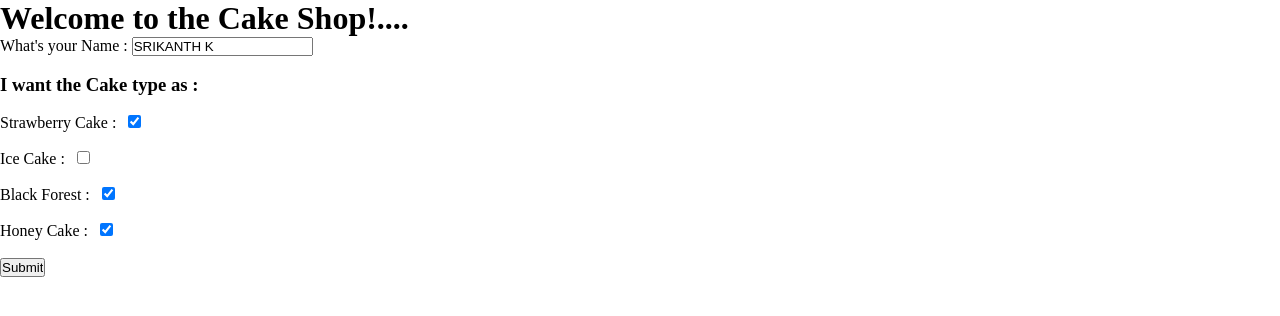
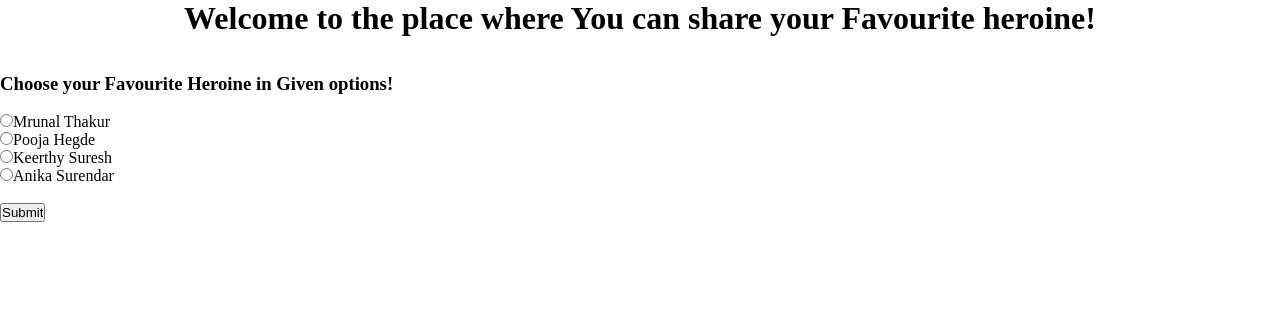
Before and after one commit to SRIKANTH-0001/react-vite, a React (Vite) app: page / in a window 1280 px wide. Shown: the top 316 px of the page. Built offline with nearby package versions, Linux system fonts and the light colour scheme.

Commit message:
Handling the inputs with radio button in ReactJs

```diff
--- a/src/App.jsx
+++ b/src/App.jsx
@@ -1,72 +1,52 @@
-import { useState } from "react"
+import { useState } from "react";
 
-function CheckBox(){
-
-    const [data,setData]=useState({
-        fullName:"SRIKANTH K",
-        Strawberry:true,
-        Ice:false,
-        BForest:true,
-        Honey:true
-
-    });
+function RadioBTN(){
+    const [ans,setAns]=useState('Mrunal');
 
     const handleChange=(e)=>{
-        const target=e.target;
-        const value=target.type==="checkbox"?target.checked:target.value;
-        const name=target.name;
-
-        setData(prev=>({...prev,[name]:value}));
+        setAns(e.target.value)
     }
 
-const handleSubmit = () => {
-    const selectedCakes = [];
-
-    if (data.Strawberry) selectedCakes.push("Strawberry Cake");
-    if (data.Ice) selectedCakes.push("Ice Cake");
-    if (data.BForest) selectedCakes.push("Black Forest Cake");
-    if (data.Honey) selectedCakes.push("Honey Cake");
-
-    let type = "";
-    if (selectedCakes.length === 1) {
-        type = selectedCakes[0];
-    } else if (selectedCakes.length > 1) {
-        const last = selectedCakes.pop();
-        type = selectedCakes.join(", ") + " and " + last;
+    const handleSubmit=(e)=>{
+        e.preventDefault();
+        alert(`You have selected Heroine as ${ans}`)
     }
-
-    alert(`The Person ${data.fullName} is needed following type of Cakes!...\n ${type}`);
-};
-
 
     return(
         <>
-            <h1>Welcome to the Cake Shop!....</h1>
+            <h1 style={{textAlign:"center"}}>Welcome to the place where
+                You can share your Favourite heroine!</h1>
+            <br /><br />
+
+            <h3 >Choose your Favourite Heroine in Given options!</h3>
+            <br />
+
             <form onSubmit={handleSubmit}>
-                <label>What's your Name : </label>
-                <input type="text" maxLength={15} name="fullName" value={data.fullName} onChange={handleChange}/>
-                <br /><br />
-
-                <h3 >I want the Cake type as : &ensp;</h3>
+                <label>
+                <input type="radio" name="heroine" value="Mrunal Thakur" checked={ans==="Mrunal Thakur"} onChange={handleChange}/>
+                Mrunal Thakur
+                </label>
                 <br />
 
-                <label >Strawberry Cake : &ensp;</label>
-                <input type="checkbox" name="Strawberry" checked={data.Strawberry} onChange={handleChange}/>
-                <br /><br />
 
-                <label >Ice Cake : &ensp;</label>
-                <input type="checkbox"  name="Ice" checked={data.Ice} onChange={handleChange}/>
-                <br /><br />
+                <label>
+                    <input type="radio" name="heroine" value="Pooja Hegde" checked={ans==="Pooja Hegde"} onChange={handleChange}/>
+                    Pooja Hegde
+                </label>
+                <br />
 
-                <label >Black Forest : &ensp;</label>
-                <input type="checkbox"  name="BForest" checked={data.BForest} onChange={handleChange}/>
-                <br /><br />
+                <label>
+                    <input type="radio" name="heroine" value="Keerthy Suresh" checked={ans==="Keerthy Suresh"} onChange={handleChange}/>
+                    Keerthy Suresh
+                </label>
+                <br />
 
-                <label >Honey Cake : &ensp;</label>
-                <input type="checkbox"  name="Honey" checked={data.Honey} onChange={handleChange}/>
-                <br /><br />
+                <label>
+                    <input type="radio" name="heroine" value="Anika Surendar" checked={ans==="Anika Surendar"} onChange={handleChange}/>
+                    Anika Surendar
+                </label><br /><br />
 
-                <input type="submit" />
+                <input type="submit"/>
 
             </form>
 
@@ -74,4 +54,4 @@ const handleSubmit = () => {
     )
 }
 
-export default CheckBox
+export default RadioBTN;
```
